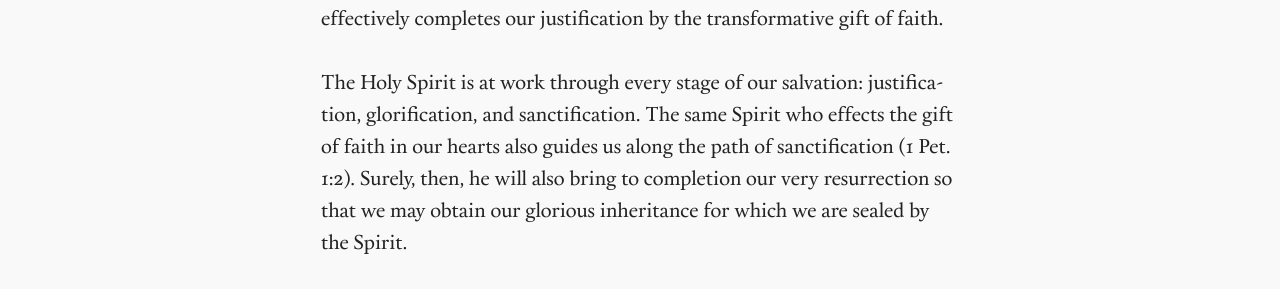
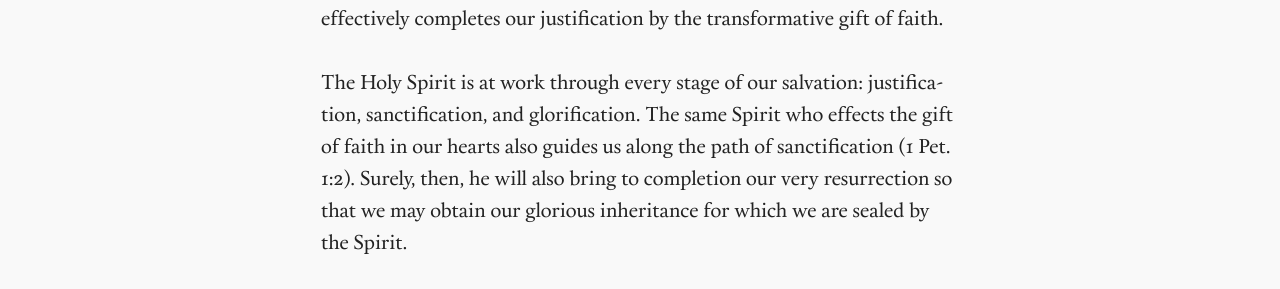
Before and after one commit to snowdj/vernonking.org, a Jekyll site: the page built from _posts/2014-04-04-the-holy-spirit-in-conversion.md, in a window 1280 px wide and 900 px high, scrolled down 1984 px. Shown: the part 192-481 px from the top of the window. Built offline with Jekyll 4.4.1, drawn with Linux system fonts in a browser that asks for light colours.

```diff
--- a/_posts/2014-04-04-the-holy-spirit-in-conversion.md
+++ b/_posts/2014-04-04-the-holy-spirit-in-conversion.md
@@ -3,7 +3,7 @@ layout: post
 title: The Holy Spirit in Conversion
 category: posts
 tag: seminary
-description: "The Holy Spirit is at work through every stage of our salvation: justification, glorification, and sanctification."
+description: "The Holy Spirit is at work through every stage of our salvation: justification, sanctification, and glorification."
 keywords: [holy spirit, work, God, salvation, justification, sanctification, glorification]
 context: The following partially satisfies the requirements for Dr. Steven McKinion's Christian Theology II class at Southeastern Baptist Theological Seminary.
 intro: What role does the Holy Spirit play in conversion?
@@ -22,4 +22,4 @@ God promised Ezekiel, "And I will give you a new heart, and a new spirit I will
 
 Furthermore, God's work of salvation cannot be completed without God's presence within us through the Spirit. Without the working of the Spirit in our mind, will, and heart, we would not be able to receive the gift of faith, for it is only by our own transformation that we may believe and be united with Christ by the Spirit. This very transformation is the work of the Spirit. By the will of the Father and the sacrifice of Christ, the Spirit effectively completes our justification by the transformative gift of faith.
 
-The Holy Spirit is at work through every stage of our salvation: justification, glorification, and sanctification. The same Spirit who effects the gift of faith in our hearts also guides us along the path of sanctification (1 Pet. 1:2). Surely, then, he will also bring to completion our very resurrection so that we may obtain our glorious inheritance for which we are sealed by the Spirit.
+The Holy Spirit is at work through every stage of our salvation: justification, sanctification, and glorification. The same Spirit who effects the gift of faith in our hearts also guides us along the path of sanctification (1 Pet. 1:2). Surely, then, he will also bring to completion our very resurrection so that we may obtain our glorious inheritance for which we are sealed by the Spirit.
```
